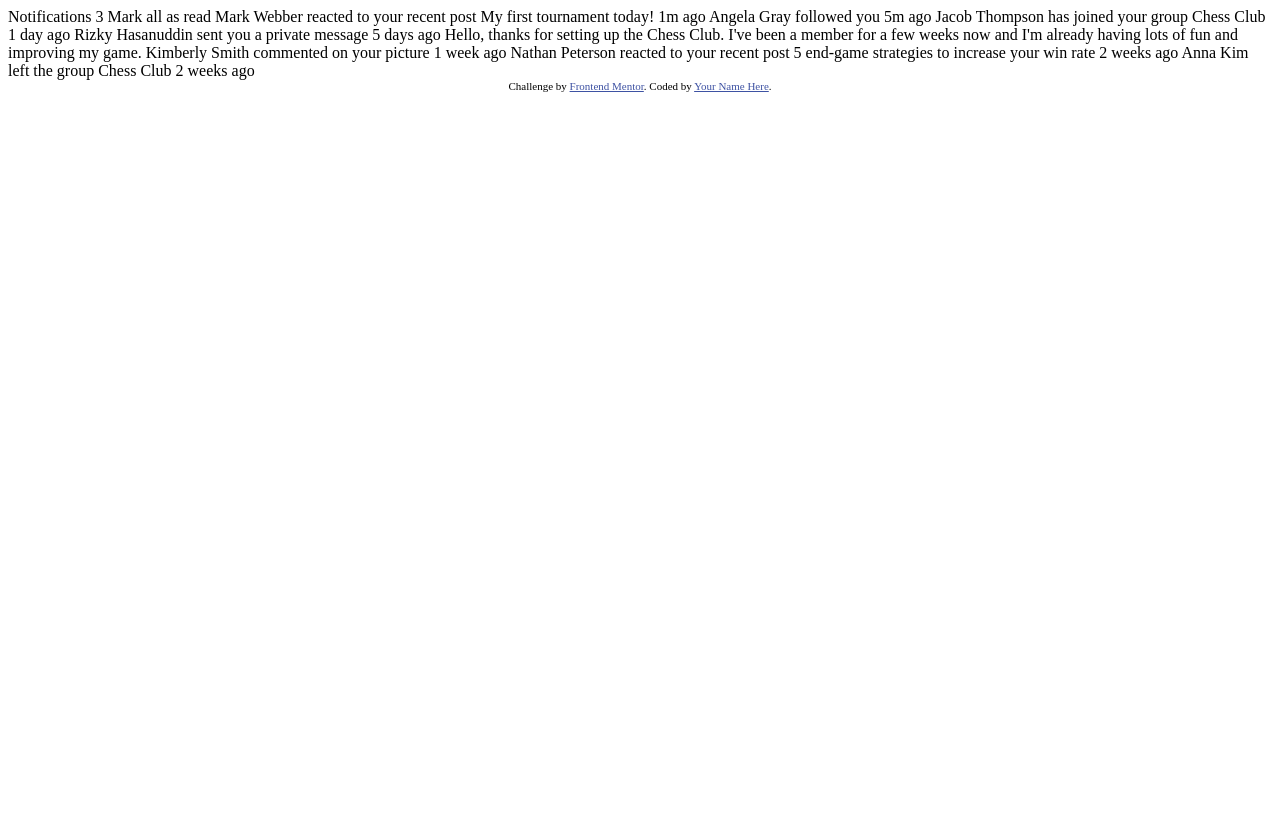
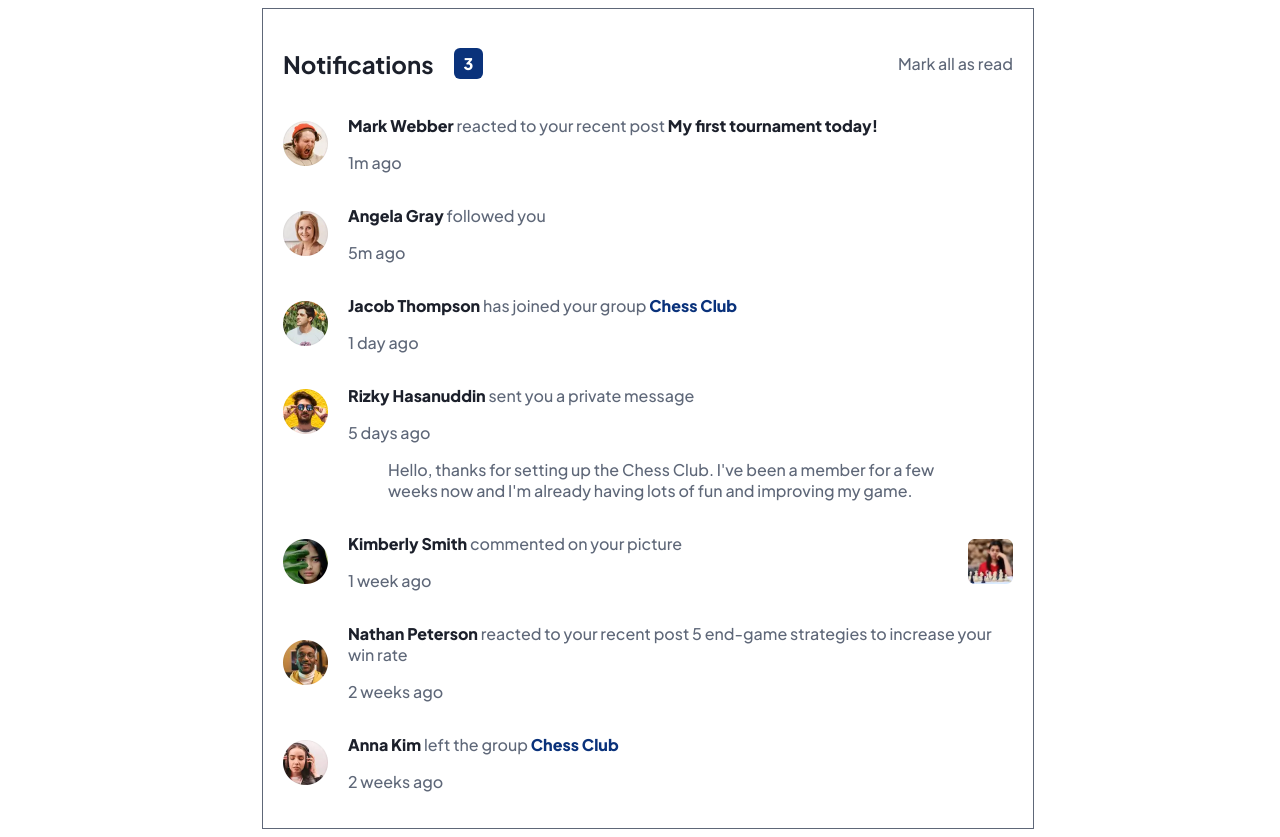
Before and after one commit to Shahbaaz92/notifications-page-main, a plain HTML site: page index.html in a window 1280 px wide. Before the commit the page ends 800 px from the top, so only its background shows below. Drawn offline with Linux system fonts and the light colour scheme.

Commit message:
Updated index.html and style.css

```diff
--- a/index.html
+++ b/index.html
@@ -1,51 +1,115 @@
 <!DOCTYPE html>
 <html lang="en">
-<head>
-  <meta charset="UTF-8">
-  <meta name="viewport" content="width=device-width, initial-scale=1.0"> <!-- displays site properly based on user's device -->
+  <head>
+    <meta charset="UTF-8" />
+    <meta name="viewport" content="width=device-width, initial-scale=1.0" />
+    <!-- displays site properly based on user's device -->
 
-  <link rel="icon" type="image/png" sizes="32x32" href="./assets/images/favicon-32x32.png">
+    <title>Notifications page</title>
 
-  <title>Frontend Mentor | Notifications page</title>
-
-  <!-- Feel free to remove these styles or customise in your own stylesheet 👍 -->
-  <style>
-    .attribution { font-size: 11px; text-align: center; }
-    .attribution a { color: hsl(228, 45%, 44%); }
-  </style>
-</head>
-<body>
-
-  Notifications 3
-
-  Mark all as read
-
-  Mark Webber reacted to your recent post My first tournament today!
-  1m ago
-
-  Angela Gray followed you
-  5m ago
-
-  Jacob Thompson has joined your group Chess Club
-  1 day ago
-
-  Rizky Hasanuddin sent you a private message
-  5 days ago
-  Hello, thanks for setting up the Chess Club. I've been a member for a few weeks now and
-  I'm already having lots of fun and improving my game.
-
-  Kimberly Smith commented on your picture
-  1 week ago
-
-  Nathan Peterson reacted to your recent post 5 end-game strategies to increase your win rate
-  2 weeks ago
-
-  Anna Kim left the group Chess Club
-  2 weeks ago
-
-  <div class="attribution">
-    Challenge by <a href="https://www.frontendmentor.io?ref=challenge" target="_blank">Frontend Mentor</a>.
-    Coded by <a href="#">Your Name Here</a>.
-  </div>
-</body>
+    <link rel="stylesheet" href="style.css" />
+  </head>
+  <body>
+    <main class="notice-box">
+      <header>
+        <nav>
+          <h1>Notifications</h1>
+          <span class="notification">3</span>
+        </nav>
+        <p class="read">Mark all as read</p>
+      </header>
+      <section>
+        <article class="notice">
+          <img
+            src="./assets/images/avatar-mark-webber.webp"
+            alt="Mark Webber"
+          />
+          <div>
+            <p>
+              <strong>Mark Webber</strong> reacted to your recent post
+              <strong class="grey">My first tournament today!</strong>
+            </p>
+            <p>1m ago</p>
+          </div>
+        </article>
+        <article class="notice">
+          <img
+            src="./assets/images/avatar-angela-gray.webp"
+            alt="Angela Gray"
+          />
+          <div>
+            <p><strong>Angela Gray</strong> followed you</p>
+            <p>5m ago</p>
+          </div>
+        </article>
+        <article class="notice">
+          <img
+            src="./assets/images/avatar-jacob-thompson.webp"
+            alt="Jacob Thompson"
+          />
+          <div>
+            <p>
+              <strong>Jacob Thompson</strong> has joined your group
+              <strong class="blue">Chess Club</strong>
+            </p>
+            <p>1 day ago</p>
+          </div>
+        </article>
+        <article class="notice">
+          <img
+            class="rizky"
+            src="./assets/images/avatar-rizky-hasanuddin.webp"
+            alt="Rizky Hasanuddin"
+          />
+          <div>
+            <p><strong>Rizky Hasanuddin</strong> sent you a private message</p>
+            <p>5 days ago</p>
+            <blockquote>
+              Hello, thanks for setting up the Chess Club. I've been a member
+              for a few weeks now and I'm already having lots of fun and
+              improving my game.
+            </blockquote>
+          </div>
+        </article>
+        <article class="notice">
+          <img
+            src="./assets/images/avatar-kimberly-smith.webp"
+            alt="Kimberly Smith"
+          />
+          <div>
+            <p><strong>Kimberly Smith</strong> commented on your picture</p>
+            <p>1 week ago</p>
+          </div>
+          <img
+            class="chess"
+            src="./assets/images/image-chess.webp"
+            alt="Chess"
+          />
+        </article>
+        <article class="notice">
+          <img
+            src="./assets/images/avatar-nathan-peterson.webp"
+            alt="Nathan Peterson"
+          />
+          <div>
+            <p>
+              <strong>Nathan Peterson</strong> reacted to your recent post 5
+              end-game strategies to increase your win rate
+            </p>
+            <p>2 weeks ago</p>
+          </div>
+        </article>
+        <article class="notice">
+          <img src="./assets/images/avatar-anna-kim.webp" alt="Anna Kim" />
+          <div>
+            <p>
+              <strong>Anna Kim</strong> left the group
+              <strong class="blue">Chess Club</strong>
+            </p>
+            <p>2 weeks ago</p>
+          </div>
+        </article>
+      </section>
+    </main>
+  </body>
 </html>
--- /dev/null
+++ b/style.css
@@ -0,0 +1,79 @@
+@import url("https://fonts.googleapis.com/css2?family=Plus+Jakarta+Sans:ital,wght@0,200..800;1,200..800&display=swap");
+
+body {
+  width: 100%;
+  min-height: 100vh;
+  display: flex;
+  justify-content: center;
+}
+
+main {
+  display: flex;
+  flex-direction: column;
+  width: 730px;
+  border: 1px solid;
+  height: auto;
+  padding: 20px;
+  color: #5e6778;
+  font-family: "Plus Jakarta Sans", sans-serif;
+  font-weight: 500;
+}
+header {
+  display: flex;
+  justify-content: space-between;
+  align-items: center;
+  width: 100%;
+}
+h1 {
+  color: #1c202b;
+}
+nav {
+  display: flex;
+  justify-content: space-evenly;
+  align-items: center;
+  gap: 20px;
+}
+.notification {
+  background-color: #0a327b;
+  color: #fff;
+  padding: 5px 10px;
+  border-radius: 6px;
+  font-weight: 800;
+}
+.read:hover,
+.read:focus {
+  color: #0a327b;
+  cursor: pointer;
+}
+
+.notice {
+  display: flex;
+  align-items: center;
+  gap: 20px;
+  width: 100%;
+  position: relative;
+}
+.notice img {
+  width: 45px;
+  height: 45px;
+}
+.rizky {
+  align-self: flex-start;
+  margin-top: 20px;
+}
+.notice .chess {
+  position: absolute;
+  right: 0;
+  cursor: pointer;
+}
+strong {
+  color: #1c202b;
+  font-weight: 800;
+}
+strong:hover {
+  color: #0a327b;
+  cursor: pointer;
+}
+.blue {
+  color: #0a327b;
+}
```
